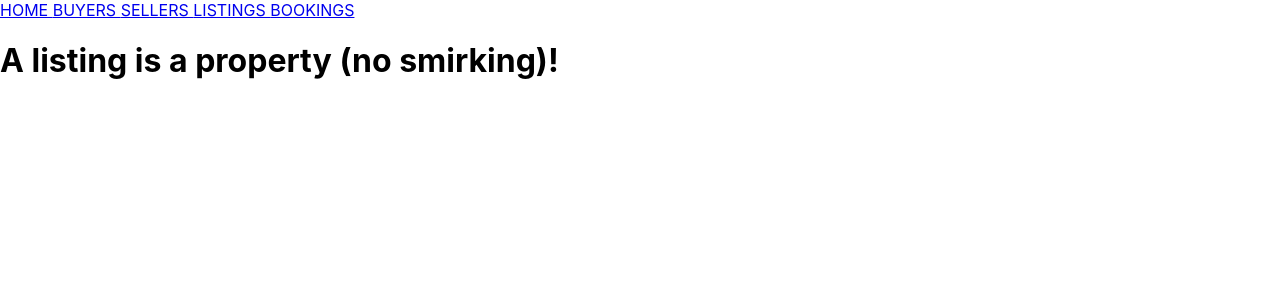
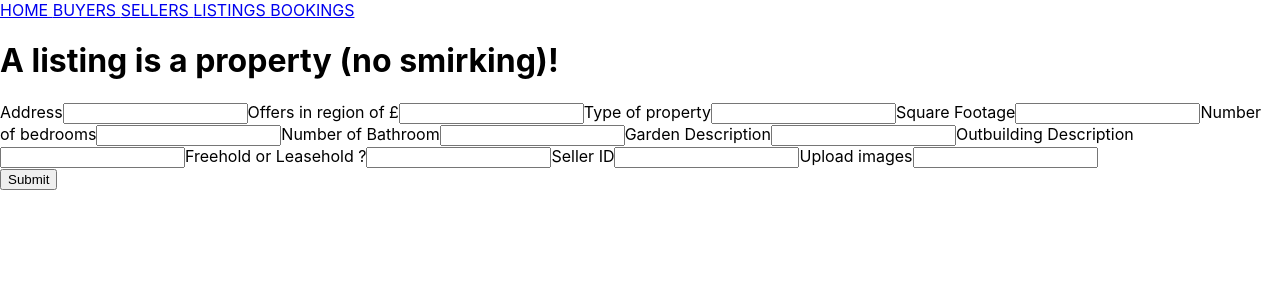
Before and after one commit to AndrewClark399/JalalRealEstate_FE, a React (Create React App) app: page /listings in a window 1280 px wide. Shown: the top 300 px of the page. Built offline with nearby package versions, Linux system fonts and the light colour scheme.

Commit message:
add properties

```diff
--- a/db.json
+++ b/db.json
@@ -35,6 +35,15 @@
       "email": "respectmyauthority@southpark.com",
       "address": "First House, South Park, SP1 2SP",
       "id": 4
+    },
+    {
+      "title": "Mr",
+      "firstName": "Jal",
+      "surname": "AL",
+      "tel": "07556214886",
+      "email": "dontaskme@no.com",
+      "address": "11 bean grove, be1 8dg",
+      "id": 5
     }
   ],
   "sellers": [
@@ -56,5 +65,35 @@
       "address": "Somewhere over the Rainbow Street, La La Land, LA1 2RA",
       "id": 2
     }
+  ],
+  "properties": [
+    {
+      "address": "15 Jason rd,sd town,sd1 1ds",
+      "offersintheregionof": "250",
+      "typeofproperty": "large house",
+      "squarefootage": "100",
+      "bedrooms": "2",
+      "bathrooms": "1",
+      "garden": "lovely",
+      "outbuildings": "none",
+      "freehold": "freehold",
+      "sellerid": "22",
+      "uploadimages": "none",
+      "id": 1
+    },
+    {
+      "address": "666 Devious Drive, Backally, AB66 6AB",
+      "offersinregionof": "1",
+      "typeofproperty": "Detached house",
+      "squarefootage": "1",
+      "bedrooms": "1",
+      "bathrooms": "1",
+      "garden": "Pine forest. Resident owl population",
+      "outbuildings": "6 sheds",
+      "freehold": "Freehold",
+      "sellerid": "1",
+      "uploadimages": "no",
+      "id": 2
+    }
   ]
 }
--- /dev/null
+++ b/src/components/Createproperties.jsx
@@ -0,0 +1,155 @@
+import axios from "axios";
+import { useState } from "react";
+
+
+    function CreateProperties() {
+        const [address, setAddress] = useState("");
+        const [offersinregionof, setOffersInRegionOf] = useState("");
+        const [typeofproperty, setTypeOfProperty] = useState("");
+        const [squarefootage, setSquareFootage] = useState("");
+        const [bedrooms, setBedrooms] = useState("");
+        const [bathrooms, setBathrooms] = useState("");
+        const [garden, setGarden] = useState("");
+        const [outbuildings, setOutbuildings] = useState("");
+        const [freehold, setFreehold] = useState("");
+        const [sellerid, setSellerId] = useState("");
+        const [uploadimages, setUploadImages] = useState("");
+
+
+
+        return (<form onSubmit={e => {
+            e.preventDefault();
+            axios.post("http://localhost:5000/properties", {address, offersinregionof, typeofproperty, squarefootage, bedrooms, bathrooms, garden, outbuildings, freehold, sellerid, uploadimages })
+                .then(response => {
+                    console.log(response);
+                    setAddress("");
+                    setOffersInRegionOf("");
+                    setTypeOfProperty("");
+                    setSquareFootage("");
+                    setBedrooms("");
+                    setBathrooms("");
+                    setGarden("");
+                    setOutbuildings("");
+                    setFreehold("");
+                    setSellerId("");
+                    setUploadImages("");
+                })
+                .catch(err => console.error(err))
+        }}>
+            <label htmlFor="propertyAddress" className="form-label">Address</label>
+            <input
+                id="propertyAddress"
+                name="Address"
+                className="form-control"
+                type="text"
+                value={address}
+                onChange={e => setAddress(e.target.value)}
+                required
+            />
+            <label htmlFor="PropertyOffersInRegionOf" className="form-label">Offers in region of £</label>
+            <input
+                id="PropertiesOffersInRegionOf"
+                name="OffersInRegionOf"
+                className="form-control"
+                type="number"
+                value={offersinregionof}
+                onChange={e => setOffersInRegionOf(e.target.value)}
+                required
+            />
+            <label htmlFor="PropertyTypeOfProperty" className="form-label">Type of property</label>
+            <input
+                id="propertyTypeOfProperty"
+                name="TypeOfProperty"
+                className="form-control"
+                type="text"
+                value={typeofproperty}
+                onChange={e => setTypeOfProperty(e.target.value)}
+                required
+            />
+            <label htmlFor="PropertiesSquareFootage" className="form-label">Square Footage</label>
+            <input
+                id="propertySquareFootage"
+                name="SquareFootage"
+                className="form-control"
+                type="number"
+                value={squarefootage}
+                onChange={e => setSquareFootage(e.target.value)}
+                required
+            />
+            <label htmlFor="PropertyBedrooms" className="form-label">Number of bedrooms</label>
+            <input
+                id="propertyBedrooms"
+                name="Bedrooms"
+                className="form-control"
+                type="number"
+                value={bedrooms}
+                onChange={e => setBedrooms(e.target.value)}
+                required
+            />
+            <label htmlFor="PropertyBathrooms" className="form-label">Number of Bathroom</label>
+            <input
+                id="propertyBathrooms"
+                name="Bathrooms"
+                className="form-control"
+                type="number"
+                value={bathrooms}
+                onChange={e => setBathrooms(e.target.value)}
+                required
+            />
+            <label htmlFor="PropertyGarden" className="form-label">Garden Description</label>
+            <input
+                id="propertyGarden"
+                name="Garden"
+                className="form-control"
+                type="text"
+                value={garden}
+                onChange={e => setGarden(e.target.value)}
+                required
+            />
+            <label htmlFor="PropertyOutbuildings" className="form-label">Outbuilding Description</label>
+            <input
+                id="propertyOutbuildings"
+                name="outbuildings"
+                className="form-control"
+                type="text"
+                value={outbuildings}
+                onChange={e => setOutbuildings(e.target.value)}
+                required
+            />
+            <label htmlFor="PropertyFreehold" className="form-label">Freehold or Leasehold ?</label>
+            <input
+                id="propertyFreehold"
+                name="freehold"
+                className="form-control"
+                type="text"
+                value={freehold}
+                onChange={e => setFreehold(e.target.value)}
+                required
+            />
+            <label htmlFor="PropertySellerId" className="form-label">Seller ID</label>
+            <input
+                id="propertySellerId"
+                name="sellerid"
+                className="form-control"
+                type="number"
+                value={sellerid}
+                onChange={e => setSellerId(e.target.value)}
+                required
+                />
+                <label htmlFor="PropertyUploadImages" className="form-label">Upload images</label>
+            <input
+                id="propertyUploadImages"
+                name="uploadimages"
+                className="form-control"
+                type="text"
+                value={uploadimages}
+                onChange={e => setUploadImages(e.target.value)}
+
+            />
+            <div className="mt-2">
+                <button className="btn btn-success" type="submit">Submit</button>
+            </div>
+        </form>);
+    }
+
+export default CreateProperties;
--- a/src/components/Listings.jsx
+++ b/src/components/Listings.jsx
@@ -1,8 +1,11 @@
+import CreateProperties from "./Createproperties";
+
 function Listings() {
     return (
-
+<>
 <h1>A listing is a property (no smirking)!</h1>
-
+<CreateProperties/>
+</>
      );
 }
 
```
